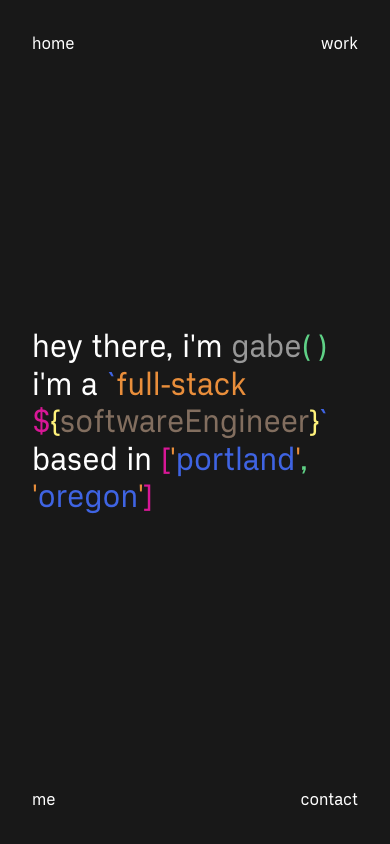
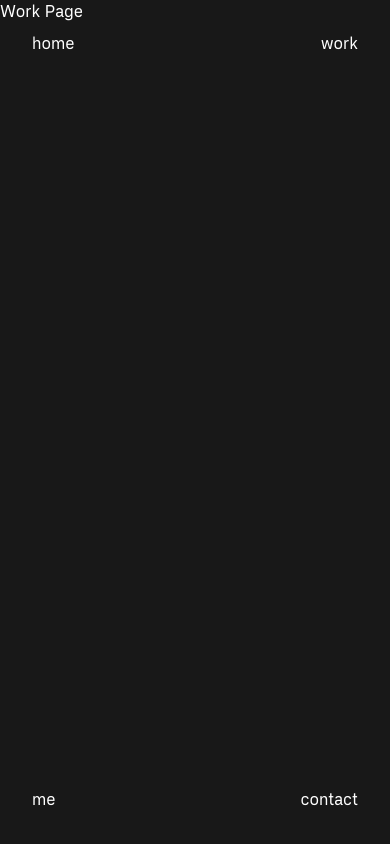
Before and after one commit to gabewolford/react-portfolio, a React (Vite) app: page /work in a window 390 px wide. Built offline with nearby package versions, Linux system fonts and the light colour scheme.

Commit message:
added react router, routes, links, work and me pages

```diff
--- a/package.json
+++ b/package.json
@@ -11,7 +11,8 @@
   },
   "dependencies": {
     "react": "^18.2.0",
-    "react-dom": "^18.2.0"
+    "react-dom": "^18.2.0",
+    "react-router-dom": "^6.11.0"
   },
   "devDependencies": {
     "@types/react": "^18.0.28",
--- a/src/components/App/index.jsx
+++ b/src/components/App/index.jsx
@@ -1,12 +1,20 @@
+import { Routes, Route, Link } from "react-router-dom";
 import Nav from "../Nav"
 import HomePage from "../HomePage"
+import WorkPage from "../WorkPage"
+import MePage from "../MePage"
 
 function App() {
 
   return (
     <>
       <Nav />
-      <HomePage />
+
+      <Routes>
+          <Route path="/" element={<HomePage />} />
+          <Route path="/work" element={<WorkPage />} />
+          <Route path="/me" element={<MePage />} />
+      </Routes>
     </>
   )
 }
--- a/src/components/HomePage/index.jsx
+++ b/src/components/HomePage/index.jsx
@@ -1,31 +1,32 @@
 export default function HomePage() {
     return (
         <>
-            <div className="grid h-screen place-items-center text-3xl mx-8 lg:text-4xl lg:mx-12">
+            <div className="grid h-screen place-items-center text-xl mx-auto md:text-4xl lg:mx-12">
                 <div className="leading-tight tracking-normal cursor-default">
                     <span>hey there, i'm </span>
-                    <span className="text-dark-grey hover:scale-105"> gabe</span>
-                    <span className="text-green ">( )</span>
+                    <span className="text-dark-grey hover:text-blue transition ease-in-out duration-500"> gabe</span>
+                    <span className="text-green hover:text-yellow transition ease-in-out duration-400">( )</span>
                 <br/>
                     <span>i'm a </span>
-                    <span className="text-blue">`</span>
-                    <span className="text-orange">full-stack </span>
-                    <span className="text-pink">$</span>
-                    <span className="text-yellow">&#123;</span>
-                    <span className="text-brown">softwareEngineer</span>
-                    <span className="text-yellow">&#125;</span>
-                    <span className="text-blue">`</span>
+                    <span className="text-yellow hover:text-blue">&#123;</span>
+                    <span className="text-brown hover:text-pink transition ease-in-out duration-500">fullStack</span>
+                    <span className="text-dark-grey">.</span>
+                    <span className="text-orange hover:text-green transition ease-in-out duration-500">software</span>
+                    <span className="text-dark-grey">_</span>
+                    <span className="text-orange hover:text-green transition ease-in-out duration-500">engineer</span>
+                    <span className="text-yellow hover:text-blue transition ease-in-out duration-500">&#125;</span>
+
                 <br/>
                     <span>based in </span>
-                    <span className="text-pink">&#91;</span>
+                    <span className="text-pink hover:text-green transition ease-in-out duration-500">&#91;</span>
                     <span className="text-orange">'</span>
-                    <span className="text-blue">portland</span>
+                    <span className="text-blue hover:text-yellow transition ease-in-out duration-500">portland</span>
                     <span className="text-orange">'</span>
                     <span className="text-green">, </span>
                     <span className="text-orange">'</span>
-                    <span className="text-blue">oregon</span>
+                    <span className="text-blue hover:text-yellow transition ease-in-out duration-500">oregon</span>
                     <span className="text-orange">'</span>
-                    <span className="text-pink">&#93;</span>
+                    <span className="text-pink hover:text-green transition ease-in-out duration-500">&#93;</span>
                 </div>
             </div>
         </>
--- /dev/null
+++ b/src/components/MePage/index.jsx
@@ -0,0 +1,7 @@
+export default function MePage() {
+    return (
+        <>
+        Me Page
+        </>
+    )
+}
--- a/src/components/Nav/index.jsx
+++ b/src/components/Nav/index.jsx
@@ -1,23 +1,33 @@
+import { Link } from "react-router-dom"
+
 export default function Nav() {
     return (
         <>
-            <div>
-                <a href="/" className="absolute text-md top-8 left-8 lg:top-12 lg:left-12 lg:text-xl hover:text-pink">home</a>
-            </div>
+            <Link
+                to='/'
+                className="absolute text-md top-8 left-8 lg:top-12 lg:left-12 lg:text-xl hover:text-pink hover:underline hover:decoration-wavy hover:underline-offset-4 hover:decoration-2 hover:font-bold hover:scale-110 transtion ease-in-out duration-500"
+                >
+                home
+            </Link>
+
+            <Link
+                to='/work'
+                className="absolute text-md top-8 right-8 lg:top-12 lg:right-12 lg:text-xl hover:text-green  hover:underline hover:decoration-wavy hover:underline-offset-4 hover:decoration-2 hover:font-bold hover:scale-110 transtion ease-in-out duration-500"
+                >
+                work
+            </Link>
+
+
+            <Link
+                to='/me'
+                className="absolute text-md bottom-8 left-8 lg:bottom-12 lg:left-12 lg:text-xl hover:text-orange  hover:underline hover:decoration-wavy hover:underline-offset-4 hover:decoration-2 hover:font-bold hover:scale-110 transtion ease-in-out duration-500"
+                >
+                me
+            </Link>
 
             <div>
-                <a href="/work" className="absolute text-md top-8 right-8 lg:top-12 lg:right-12 lg:text-xl hover:text-green">work</a>
+                <a href="mailto:gabewolford@gmail.com" className="absolute text-md bottom-8 right-8 lg:bottom-12 lg:right-12 lg:text-xl hover:text-yellow  hover:underline hover:decoration-wavy hover:underline-offset-4 hover:decoration-2 hover:font-bold hover:scale-110 transtion ease-in-out duration-500">contact</a>
             </div>
-
-            <div>
-                <a href="/me" className="absolute text-md bottom-8 left-8 lg:bottom-12 lg:left-12 lg:text-xl hover:text-orange">me</a>
-            </div>
-
-            <div>
-                <a href="/contact" className="absolute text-md bottom-8 right-8 lg:bottom-12 lg:right-12 lg:text-xl hover:text-yellow">contact</a>
-            </div>
-
-
         </>
     )
 }
--- /dev/null
+++ b/src/components/WorkPage/index.jsx
@@ -0,0 +1,7 @@
+export default function WorkPage() {
+    return (
+        <>
+        Work Page
+        </>
+    )
+}
--- a/src/main.jsx
+++ b/src/main.jsx
@@ -1,10 +1,11 @@
 import React from 'react'
 import ReactDOM from 'react-dom/client'
+import { BrowserRouter as Router } from "react-router-dom"
 import App from './components/App'
 import './index.css'
 
 ReactDOM.createRoot(document.getElementById('root')).render(
-  <React.StrictMode>
+  <Router>
     <App />
-  </React.StrictMode>,
+  </Router>,
 )
```
Also changed, not shown: 1 other file (tests, documents, lock files or other folders).
